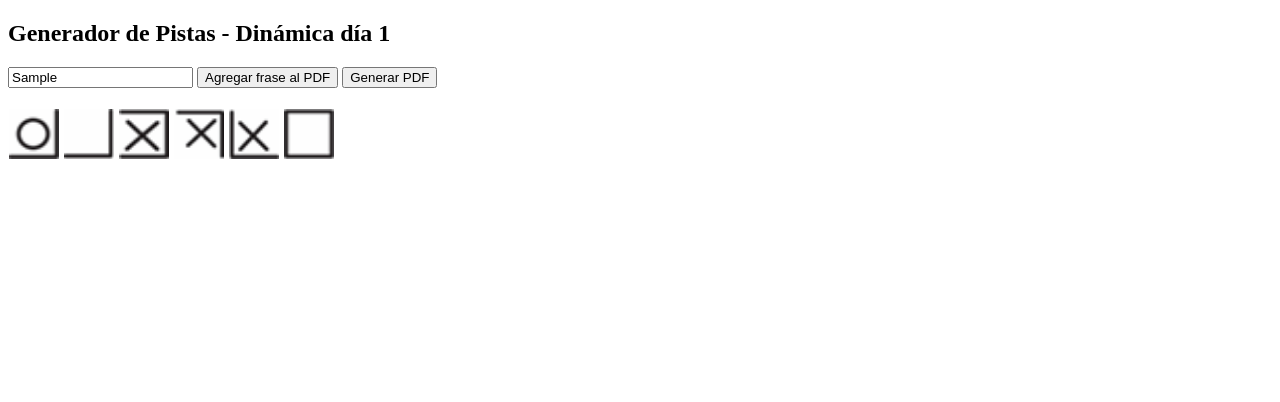
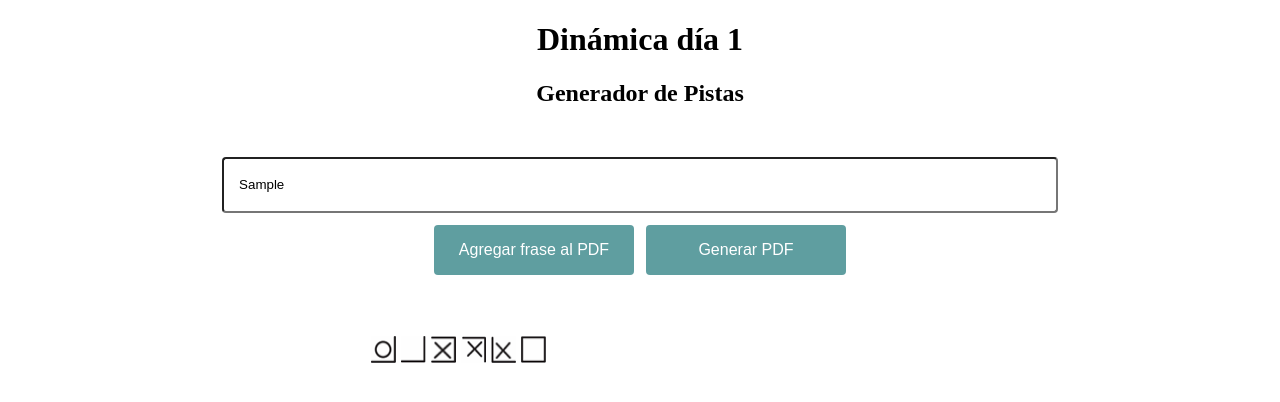
Before and after one commit to pcodef/generate-pdf-code, a plain HTML site: page index.html in a window 1280 px wide. Both pictures are taken after typing "Sample" into the empty fields and a click on the button "Agregar frase al PDF". Drawn offline with nearby package versions, Linux system fonts and the light colour scheme.

Commit message:
Updated layout and styling: Improved input section, button styles, preview area, and image sizes for better presentation.

```diff
--- a/index.html
+++ b/index.html
@@ -8,12 +8,17 @@
     <link rel="stylesheet" href="style.css">
 </head>
 <body>
-    <h2>Generador de Pistas - Dinámica día 1</h2>
-    <input type="text" id="inputFrase" placeholder="Escribe una frase" maxlength="20">
-    <button onclick="agregarFrase()">Agregar frase al PDF</button>
-    <button onclick="generarPDF()">Generar PDF</button>
+    <h1 id="title">Dinámica día 1</h1>
+    <h2 id="name-web">Generador de Pistas</h2>
 
-    <div id="preview" style="margin-top: 20px; display: flex; flex-direction: column; gap: 10px;"></div>
+    <div id="input-section">
+        <input type="text" id="inputFrase" placeholder="Escribe una frase" maxlength="20">
+        <div id="input-controls">
+            <button type="button" id="add-phrase">Agregar frase al PDF</button>
+            <button type="button" id="generate-pdf">Generar PDF</button>
+        </div>
+    </div>
+    <div id="preview"></div>
 
     <script src="script.js"></script>
 </body>
--- a/script.js
+++ b/script.js
@@ -37,8 +37,6 @@ function mostrarVistaPrevia() {
             let img = document.createElement("img");
             img.src = `images/${letra}.png`; // Asegúrate de tener imágenes en /images/
             img.alt = letra;
-            img.style.width = "50px"; // Tamaño ajustable
-            img.style.height = "50px";
             fila.appendChild(img);
         }
 
--- a/style.css
+++ b/style.css
@@ -1,9 +1,68 @@
+
+#title {
+    text-align: center;
+}
+
+#name-web {
+    text-align: center;
+}
+
+#input-section {
+    display: flex;
+    flex-direction: column;
+    gap: 12px;
+    align-items: center;
+    margin: 50px;
+}
+
+#input-controls {
+    display: flex;
+    flex-direction: row;
+    gap: 12px;
+}
+
+button {
+    width: 200px;
+    height: 50px;
+    background-color: cadetblue;
+    color: white;
+    font-size: 16px;
+    border-radius: 4px;
+    border: none;
+}
+
+button:hover {
+    background-color: rgb(51, 115, 117);
+}
+
+#inputFrase {
+    width: 70%;
+    height: 50px;
+    border-radius: 4px;
+    padding-left: 15px;
+}
+
+#preview {
+    display: flex;
+    flex-direction: column;
+    gap: 20px;
+    width: 540px;
+    margin: 60px auto;
+}
+
 .row-code {
     display: flex;
     gap: 5px;
     margin: 1px;
+    width: fit-content;
+    flex-flow: wrap;
 }
-
 .row-code:hover{
     border: solid 2px blue;
 }
+
+
+img {
+    width: 25px;
+    height: auto;
+}
```
